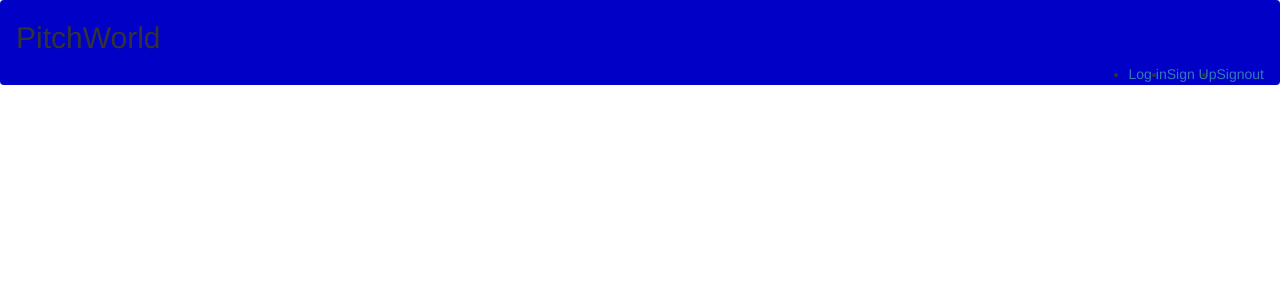
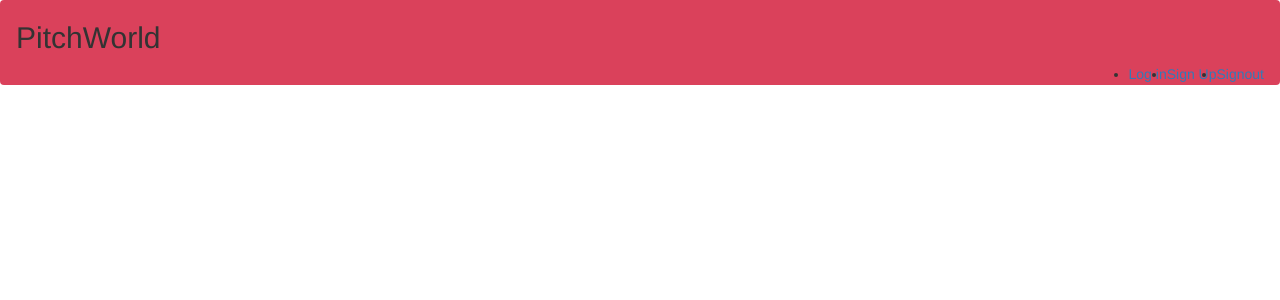
Before and after one commit to MosesOpiyo/PitchWorld, a Python web app: template app/templates/base.html in a window 1280 px wide. Shown: the top 300 px of the page. Run offline with Jinja, Linux system fonts and the light colour scheme; the template is opened without the code that fills it, so the values that code supplies are empty; some libraries are stand-ins or nearby versions.

Commit message:
editing of navbar template

```diff
--- a/app/templates/navbar.html
+++ b/app/templates/navbar.html
@@ -1,4 +1,4 @@
-<nav class="navbar navbar-expand-lg navbar-light" style="background-color: #0000c7;">
+<nav class="navbar navbar-expand-lg navbar-light" style="background-color: rgb(218, 65, 91)">
     <div class="container-fluid">
         <h2>PitchWorld</h2>
         <div class="navbar-right">
```
